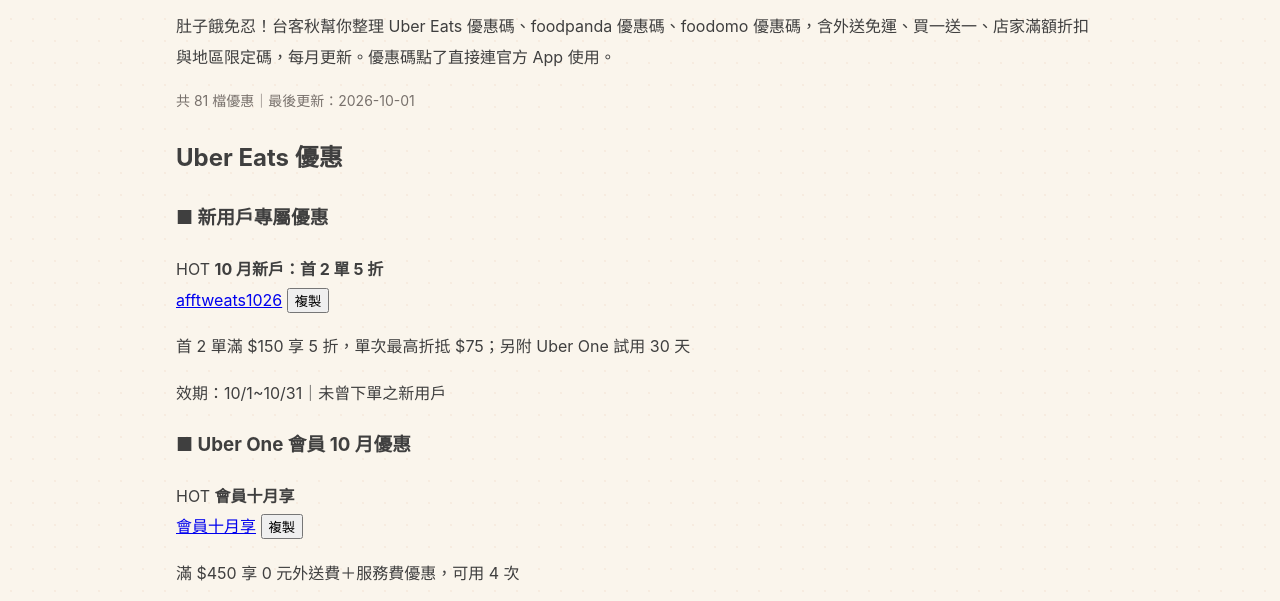
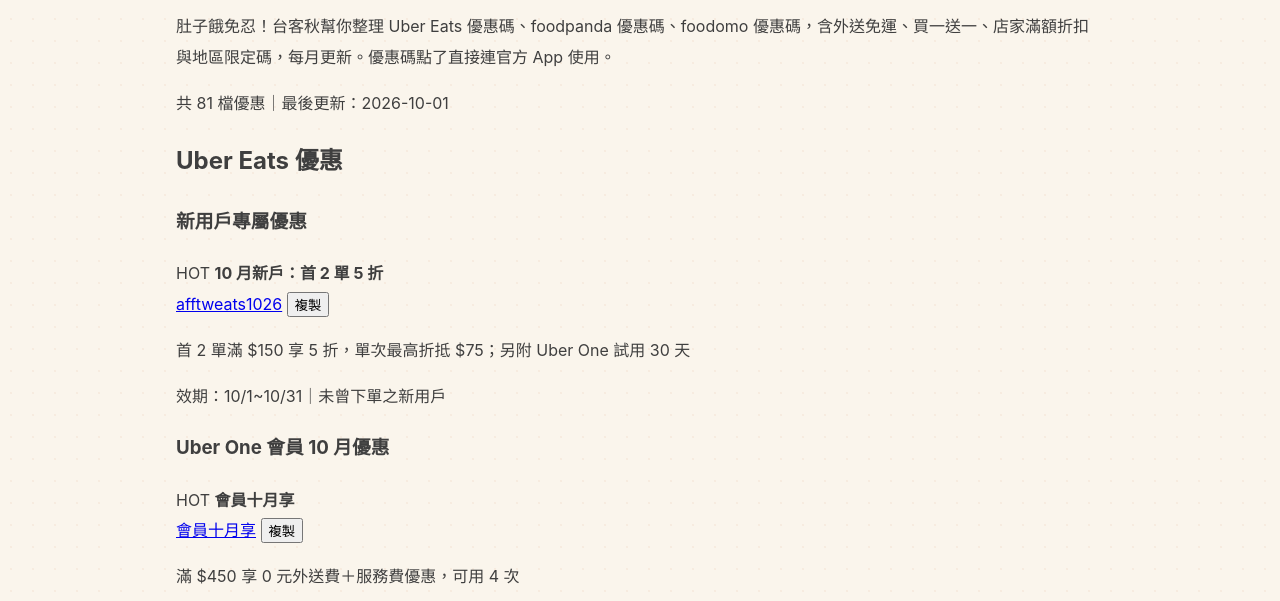
Before and after one commit to taipeiwolf2/taikeqiu, an Astro site: page /delivery in a window 1280 px wide. Shown: the part 168-769 px from the top of the page. Built offline with nearby package versions, Linux system fonts and the light colour scheme; Astro itself is replaced by a stand-in of ours.

Commit message:
品牌視覺升級：橘金配色、Hero、平台面板卡片：src/pages/[category].astro

```diff
--- a/src/pages/[category].astro
+++ b/src/pages/[category].astro
@@ -19,25 +19,27 @@ if (!cat) throw new Error('unknown category: ' + category);
 >
   <h1>{cat.seo.h1}</h1>
   <p class="lede">{cat.seo.intro_seo}</p>
-  <p style="font-size:14px;color:#78716c">
+  <p class="meta-line">
     共 {cat.dealCount} 檔優惠｜最後更新：{data.updated}
   </p>
 
   {cat.platforms.map((pf: any) => (
-    <>
+    <section class="panel">
       <h2 class="plat">{pf.name} 優惠</h2>
+      <div class="panel-body">
         {pf.sections.map((sec: any) => (
           <>
-          <h3 class="sec">■ {sec.title}</h3>
+            <h3 class="sec">{sec.title}</h3>
             {sec.deals.map((d: any) => (
               <DealCard deal={d} aff={pf.aff || ''} />
             ))}
           </>
         ))}
-    </>
+      </div>
+    </section>
   ))}
 
-  <p style="margin-top:28px;font-size:14px;color:#a8a29e">
+  <p class="xlink">
     想看其他優惠？去 <a href="/">台客秋首頁</a> 逛逛，
     {data.categories.filter((c) => c.slug !== cat.slug).map((c, i, arr) => (
       <>
```
Lines whose indentation alone changed are shown as unchanged.
